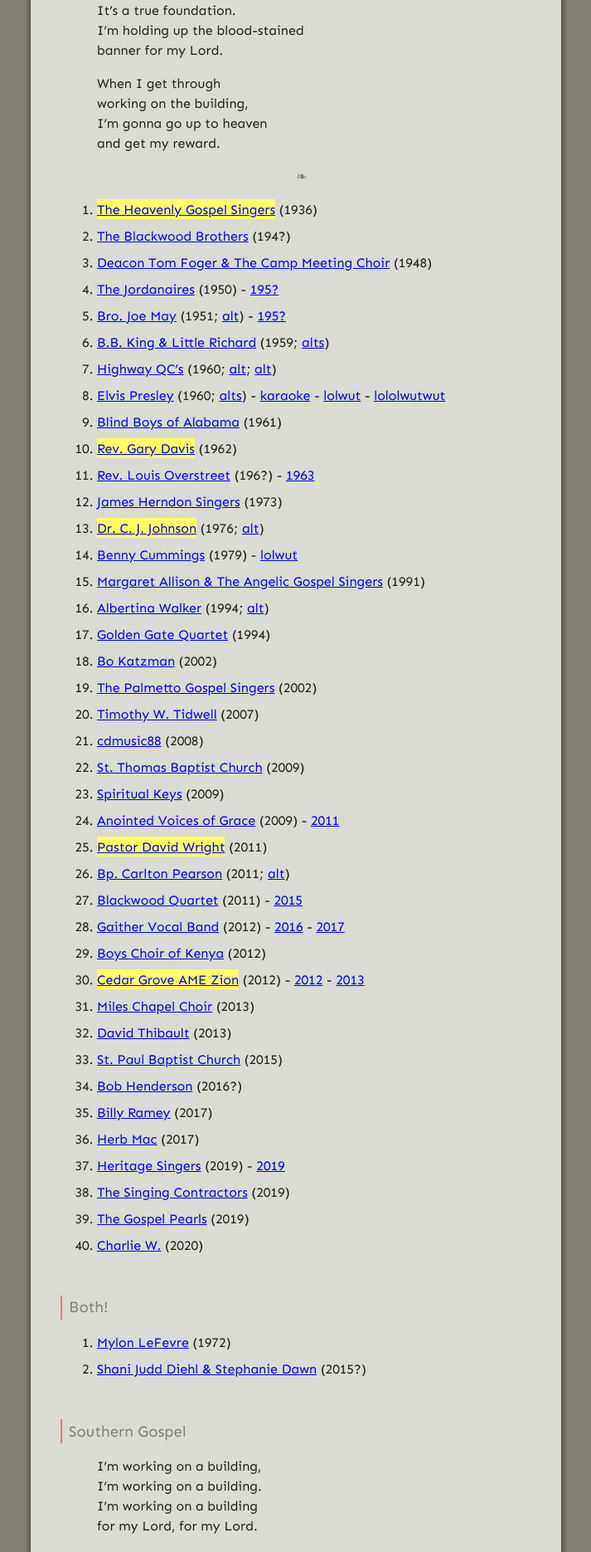
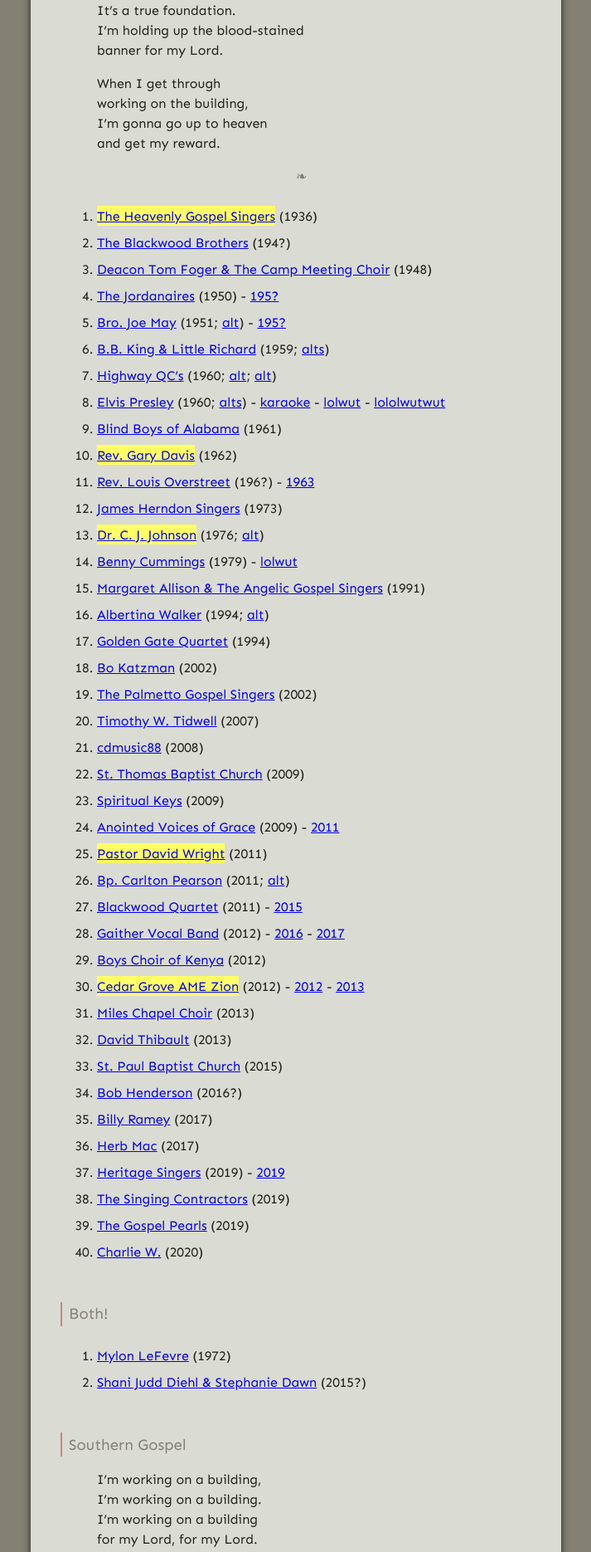
Before and after one commit to gospel-desk/www.logstown.com, a Jekyll site: the page built from working-on-a-building/index.md, in a window 1280 px wide. Shown: the part 1506-3376 px from the top of the page at 83% size, without its empty margins (283-996 px from the left). Built offline with Jekyll 4.4.1, drawn with Linux system fonts in a browser that asks for light colours.

Commit message:
Adjust some styles
- no indent after a blockquote (same paragraph!)
- refactor base font size
- clean up ol

```diff
--- a/assets/styles/_roomy.scss
+++ b/assets/styles/_roomy.scss
@@ -1,4 +1,8 @@
 @mixin roomy_styles {
+
+  body {
+    font: normal 12pt/18pt $Sen;
+  }
 
   .hero {
     h2 {
@@ -40,7 +44,6 @@
     }
 
     p {
-      font: normal 12pt/18pt $Sen;
       text-indent: 24pt;
     }
 
@@ -48,7 +51,6 @@
       margin: 12pt 0 12pt 24pt;
       &.praise {
         margin: 0 0 6pt;
-        font: normal 12pt/18pt $Sen;
         text-indent: -0.5em;
         padding: 12pt 0;
         cite {
@@ -74,17 +76,13 @@
     }
 
     ol {
-      margin: 6pt 0 18pt 24pt;
+      margin: 18pt 0 18pt 24pt;
       li {
-        font: normal 12pt/18pt $Sen;
         margin-bottom: 6pt;
         &:last-of-type {
           margin-bottom: 0;
         }
       }
-    }
-    .read-more {
-      font: normal 12pt/18pt $Sen;
     }
     &.subscribe {
       .tinyletter img {
--- a/assets/styles/gospel-desk.scss
+++ b/assets/styles/gospel-desk.scss
@@ -59,7 +59,7 @@
 body {
   background: $gray;
   text-align: center;
-  font: normal 12pt/18pt $Sen;
+  font: normal 11pt/16pt $Sen;
   min-width: 320px;
 }
 
@@ -78,7 +78,6 @@
   margin: 0;
   li {
     list-style: none;
-    font: normal 12pt/14pt $Sen;
     display: inline;
     &::after { content: " ❧ "; }
     &:last-of-type::after { content: ""; }
@@ -186,7 +185,6 @@
       text-indent: 0;
   }
   p {
-    font: normal 11pt/16pt $Sen;
     text-indent: 18pt;
     &:first-of-type {
       text-indent: 0;
@@ -198,7 +196,6 @@
     &.praise {
       margin: 0;
       clear: both;
-      font: normal 11pt/16pt $Sen;
       text-indent: -5pt;
       padding: 0 0 12pt;
       cite {
@@ -218,6 +215,9 @@
       }
     }
   }
+  blockquote + p {
+    text-indent: 0;
+  }
 
   img {
     width: 100%;
@@ -233,10 +233,9 @@
   }
 
   ol {
-    margin: 0.5em 0 0.5em 2em;
+    margin: 12pt 0 12pt 18pt;
     li {
-      font: normal 12pt/18pt $Sen;
-      margin-bottom: 0.5em;
+      margin-bottom: 6pt;
       &:last-of-type {
         margin-bottom: 0;
       }
@@ -296,7 +295,6 @@
   .read-more {
     float: right;
     color: $red;
-    font: normal 11pt/16pt $Sen;
     margin-top: 6pt;
     padding: 3pt 6pt;
     &:hover {
@@ -363,7 +361,6 @@
 
 footer {
   padding: 18pt;
-  font: normal 11pt/18pt $Sen;
   background: $black;
   color: $white;
   span {
@@ -374,7 +371,6 @@
   }
   li {
     display: block;
-    font: normal 11pt/16pt $Sen;
     &::after { content: (""); }
   }
 }
```
